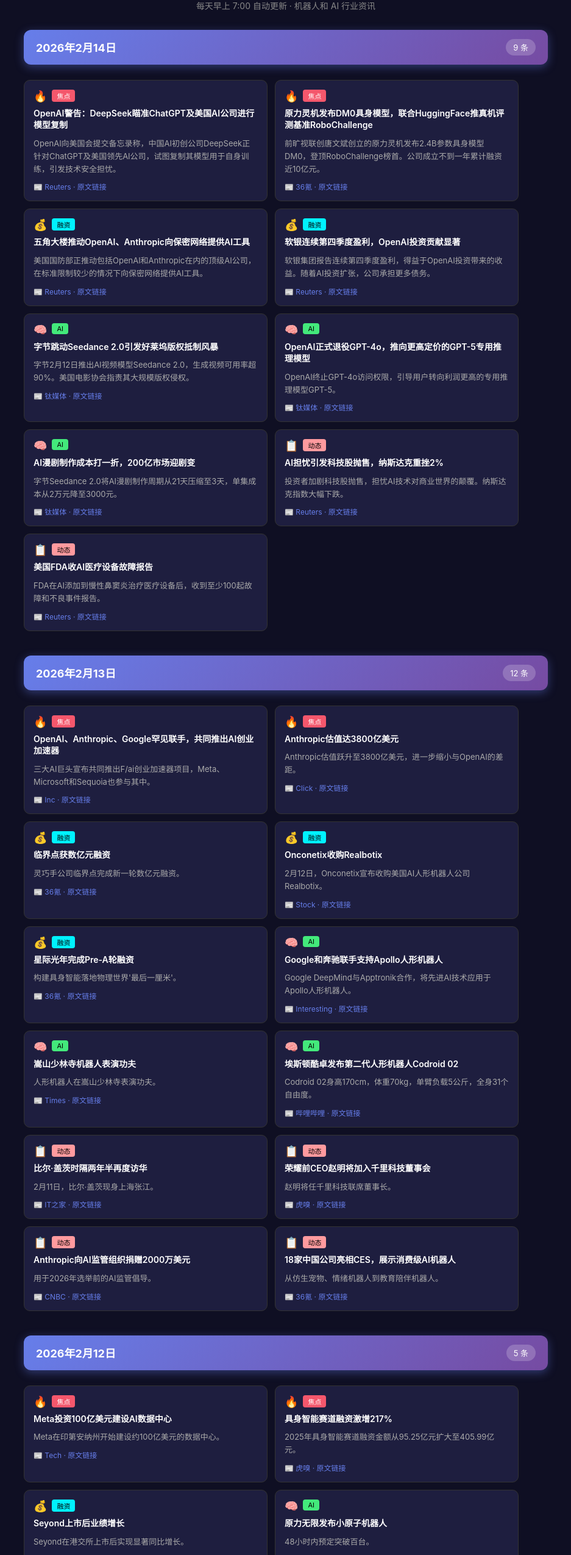
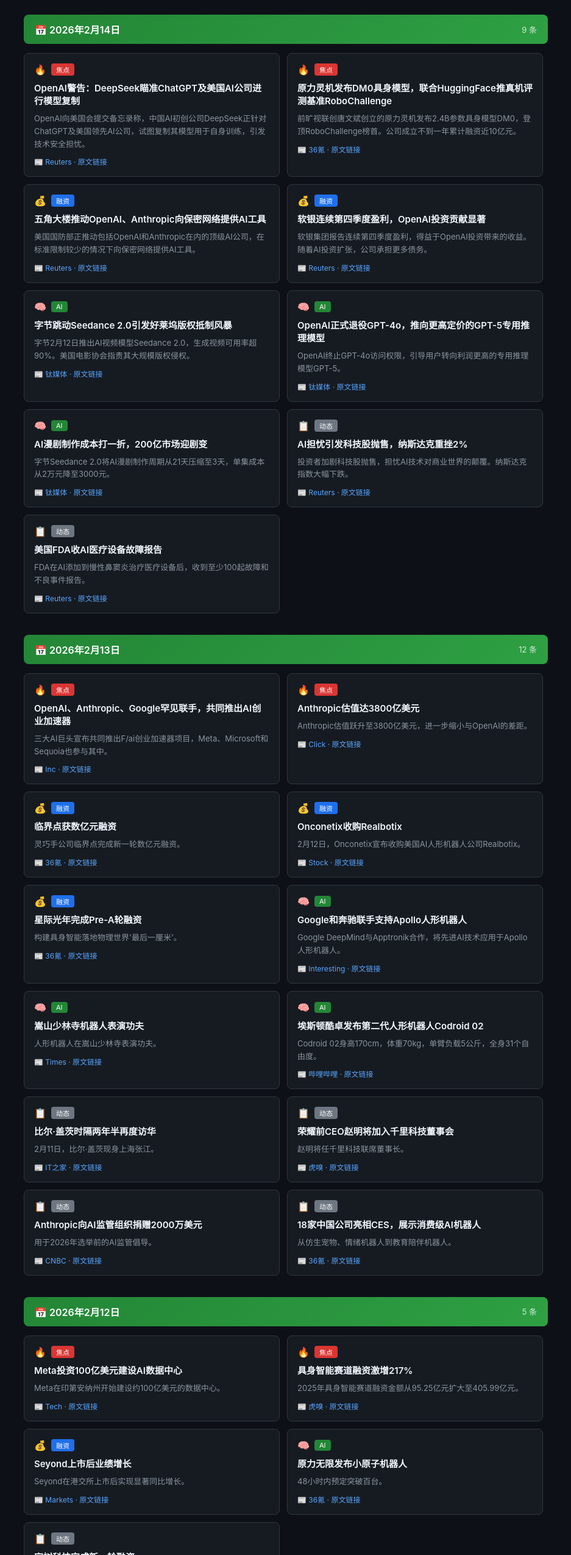
Before and after one commit to howardrock88/daily_brief, a plain HTML site: page index.html in a window 1280 px wide. Shown: the part 94-2644 px from the top of the page at 61% size, without its empty margins (171-1108 px from the left). Drawn offline with Linux system fonts and the light colour scheme.

Commit message:
Improve UI: GitHub dark style, larger titles

```diff
--- a/index.html
+++ b/index.html
@@ -5,30 +5,32 @@
     <meta name="viewport" content="width=device-width, initial-scale=1.0">
     <title>大蒜粒机研所行业早报</title>
     <style>
-        * { box-sizing: border-box; }
-        body { font-family: -apple-system, BlinkMacSystemFont, "Segoe UI", Roboto, sans-serif; max-width: 900px; margin: 0 auto; padding: 20px; background: #0f0f23; min-height: 100vh; color: #fff; }
-        h1 { text-align: center; color: #fff; font-size: 28px; margin-bottom: 10px; }
-        .subtitle { text-align: center; color: #888; margin-bottom: 30px; font-size: 14px; }
-        .day-section { margin-bottom: 30px; }
-        .day-header { background: linear-gradient(135deg, #667eea 0%, #764ba2 100%); padding: 15px 20px; border-radius: 12px; margin-bottom: 15px; cursor: pointer; display: flex; justify-content: space-between; align-items: center; box-shadow: 0 4px 15px rgba(102, 126, 234, 0.4); }
-        .day-header h2 { margin: 0; font-size: 18px; color: #fff; }
-        .day-header .stats { background: rgba(255,255,255,0.2); padding: 4px 12px; border-radius: 20px; font-size: 13px; }
-        .cards { display: flex; flex-wrap: wrap; gap: 12px; padding: 10px 0; }
-        .card { background: #1e1e3f; border-radius: 10px; padding: 15px; flex: 1 1 280px; max-width: 400px; border: 1px solid #333; }
-        .card:hover { background: #2a2a5a; }
-        .card-header { display: flex; align-items: flex-start; margin-bottom: 8px; }
-        .card-icon { font-size: 18px; margin-right: 8px; }
-        .card-title { font-weight: 600; font-size: 14px; color: #fff; line-height: 1.4; }
-        .card-desc { font-size: 13px; color: #aaa; line-height: 1.6; margin: 10px 0; }
-        .card-source { font-size: 12px; color: #667eea; }
-        .card-source a { color: #667eea; text-decoration: none; }
-        .section-tag { display: inline-block; padding: 2px 8px; border-radius: 4px; font-size: 11px; margin-right: 8px; background: #444; }
-        .tag-focus { background: #f5576c; }
-        .tag-funding { background: #00f2fe; color: #000; }
-        .tag-tech { background: #43e97b; color: #000; }
-        .tag-robotics { background: #fee140; color: #000; }
-        .tag-ai_hardware { background: #fbc2eb; color: #000; }
-        .tag-news { background: #ff9a9e; color: #000; }
+        * { box-sizing: border-box; margin: 0; padding: 0; }
+        body { font-family: -apple-system, BlinkMacSystemFont, "Segoe UI", Roboto, sans-serif; max-width: 900px; margin: 0 auto; padding: 20px; background: #0d1117; min-height: 100vh; color: #e6edf3; }
+        h1 { text-align: center; font-size: 28px; margin-bottom: 8px; color: #f0f6fc; }
+        .subtitle { text-align: center; color: #8b949e; margin-bottom: 30px; font-size: 14px; }
+        .day-section { margin-bottom: 35px; }
+        .day-header { background: linear-gradient(135deg, #238636 0%, #2ea043 100%); padding: 12px 18px; border-radius: 8px; margin-bottom: 15px; display: flex; justify-content: space-between; align-items: center; }
+        .day-header h2 { font-size: 16px; color: #fff; font-weight: 600; }
+        .day-header .stats { font-size: 13px; color: rgba(255,255,255,0.8); }
+        .cards { display: flex; flex-wrap: wrap; gap: 12px; }
+        .card { background: #161b22; border: 1px solid #30363d; border-radius: 8px; padding: 16px; flex: 1 1 280px; max-width: 420px; }
+        .card:hover { border-color: #58a6ff; background: #1c2128; }
+        .card-top { display: flex; align-items: center; margin-bottom: 10px; }
+        .card-icon { font-size: 16px; margin-right: 8px; }
+        .section-tag { font-size: 11px; padding: 2px 8px; border-radius: 4px; background: #21262d; color: #c9d1d9; }
+        .tag-focus { background: #da3633; color: #fff; }
+        .tag-funding { background: #1f6feb; color: #fff; }
+        .tag-tech { background: #238636; color: #fff; }
+        .tag-robotics { background: #a371f7; color: #fff; }
+        .tag-ai_hardware { background: #d29922; color: #fff; }
+        .tag-news { background: #6e7681; color: #fff; }
+        .card-title { font-size: 15px; font-weight: 600; color: #f0f6fc; line-height: 1.4; margin-bottom: 8px; }
+        .card-desc { font-size: 13px; color: #8b949e; line-height: 1.6; margin-bottom: 10px; }
+        .card-source { font-size: 12px; color: #58a6ff; }
+        .card-source a { color: #58a6ff; text-decoration: none; }
+        .card-source a:hover { text-decoration: underline; }
+        .divider { height: 1px; background: #30363d; margin: 15px 0; }
     </style>
 </head>
 <body>
@@ -36,12 +38,12 @@
     <p class="subtitle">每天早上 7:00 自动更新 · 机器人和 AI 行业资讯</p>
     <div class="day-section">
         <div class="day-header">
-            <h2>2026年2月14日</h2>
+            <h2>📅 2026年2月14日</h2>
             <span class="stats">9 条</span>
         </div>
         <div class="cards">
             <div class="card">
-                <div class="card-header">
+                <div class="card-top">
                     <span class="card-icon">🔥</span>
                     <span class="section-tag tag-focus">焦点</span>
                 </div>
@@ -50,7 +52,7 @@
                 <div class="card-source">📰 Reuters · <a href="https://www.reuters.com/technology/artificial-intelligence/openai-warns-chinese-ai-startup-deepseek-targeting-chatgpt-2026-02-13/" target="_blank">原文链接</a></div>
             </div>
             <div class="card">
-                <div class="card-header">
+                <div class="card-top">
                     <span class="card-icon">🔥</span>
                     <span class="section-tag tag-focus">焦点</span>
                 </div>
@@ -59,7 +61,7 @@
                 <div class="card-source">📰 36氪 · <a href="https://36kr.com/p/3681608747609988" target="_blank">原文链接</a></div>
             </div>
             <div class="card">
-                <div class="card-header">
+                <div class="card-top">
                     <span class="card-icon">💰</span>
                     <span class="section-tag tag-funding">融资</span>
                 </div>
@@ -68,7 +70,7 @@
                 <div class="card-source">📰 Reuters · <a href="https://www.reuters.com/technology/pentagon-ai-companies-classified-networks-2026-02-12/" target="_blank">原文链接</a></div>
             </div>
             <div class="card">
-                <div class="card-header">
+                <div class="card-top">
                     <span class="card-icon">💰</span>
                     <span class="section-tag tag-funding">融资</span>
                 </div>
@@ -77,7 +79,7 @@
                 <div class="card-source">📰 Reuters · <a href="https://www.reuters.com/business/softbank-group-ai-investments-2026-02-12/" target="_blank">原文链接</a></div>
             </div>
             <div class="card">
-                <div class="card-header">
+                <div class="card-top">
                     <span class="card-icon">🧠</span>
                     <span class="section-tag tag-tech">AI</span>
                 </div>
@@ -86,7 +88,7 @@
                 <div class="card-source">📰 钛媒体 · <a href="https://www.tmtpost.com/7880532.html" target="_blank">原文链接</a></div>
             </div>
             <div class="card">
-                <div class="card-header">
+                <div class="card-top">
                     <span class="card-icon">🧠</span>
                     <span class="section-tag tag-tech">AI</span>
                 </div>
@@ -95,7 +97,7 @@
                 <div class="card-source">📰 钛媒体 · <a href="https://www.tmtpost.com/7880486.html" target="_blank">原文链接</a></div>
             </div>
             <div class="card">
-                <div class="card-header">
+                <div class="card-top">
                     <span class="card-icon">🧠</span>
                     <span class="section-tag tag-tech">AI</span>
                 </div>
@@ -104,7 +106,7 @@
                 <div class="card-source">📰 钛媒体 · <a href="https://www.tmtpost.com/7880254.html" target="_blank">原文链接</a></div>
             </div>
             <div class="card">
-                <div class="card-header">
+                <div class="card-top">
                     <span class="card-icon">📋</span>
                     <span class="section-tag tag-news">动态</span>
                 </div>
@@ -113,7 +115,7 @@
                 <div class="card-source">📰 Reuters · <a href="https://www.reuters.com/markets/ai-concerns-trigger-tech-selloff-nasdaq-2026-02-13/" target="_blank">原文链接</a></div>
             </div>
             <div class="card">
-                <div class="card-header">
+                <div class="card-top">
                     <span class="card-icon">📋</span>
                     <span class="section-tag tag-news">动态</span>
                 </div>
@@ -125,12 +127,12 @@
     </div>
     <div class="day-section">
         <div class="day-header">
-            <h2>2026年2月13日</h2>
+            <h2>📅 2026年2月13日</h2>
             <span class="stats">12 条</span>
         </div>
         <div class="cards">
             <div class="card">
-                <div class="card-header">
+                <div class="card-top">
                     <span class="card-icon">🔥</span>
                     <span class="section-tag tag-focus">焦点</span>
                 </div>
@@ -139,7 +141,7 @@
                 <div class="card-source">📰 Inc · <a href="https://www.inc.com" target="_blank">原文链接</a></div>
             </div>
             <div class="card">
-                <div class="card-header">
+                <div class="card-top">
                     <span class="card-icon">🔥</span>
                     <span class="section-tag tag-focus">焦点</span>
                 </div>
@@ -148,7 +150,7 @@
                 <div class="card-source">📰 Click · <a href="on Detroit https://www.clickondetroit.com" target="_blank">原文链接</a></div>
             </div>
             <div class="card">
-                <div class="card-header">
+                <div class="card-top">
                     <span class="card-icon">💰</span>
                     <span class="section-tag tag-funding">融资</span>
                 </div>
@@ -157,7 +159,7 @@
                 <div class="card-source">📰 36氪 · <a href="https://36kr.com/p/3678179258425990" target="_blank">原文链接</a></div>
             </div>
             <div class="card">
-                <div class="card-header">
+                <div class="card-top">
                     <span class="card-icon">💰</span>
                     <span class="section-tag tag-funding">融资</span>
                 </div>
@@ -166,7 +168,7 @@
                 <div class="card-source">📰 Stock · <a href="Titan https://www.stocktitan.net/news/ai.html" target="_blank">原文链接</a></div>
             </div>
             <div class="card">
-                <div class="card-header">
+                <div class="card-top">
                     <span class="card-icon">💰</span>
                     <span class="section-tag tag-funding">融资</span>
                 </div>
@@ -175,7 +177,7 @@
                 <div class="card-source">📰 36氪 · <a href="https://36kr.com/p/3519660933962629" target="_blank">原文链接</a></div>
             </div>
             <div class="card">
-                <div class="card-header">
+                <div class="card-top">
                     <span class="card-icon">🧠</span>
                     <span class="section-tag tag-tech">AI</span>
                 </div>
@@ -184,7 +186,7 @@
                 <div class="card-source">📰 Interesting · <a href="Engineering https://www.interestingengineering.com" target="_blank">原文链接</a></div>
             </div>
             <div class="card">
-                <div class="card-header">
+                <div class="card-top">
                     <span class="card-icon">🧠</span>
                     <span class="section-tag tag-tech">AI</span>
                 </div>
@@ -193,7 +195,7 @@
                 <div class="card-source">📰 Times · <a href="of India https://timesofindia.indiatimes.com" target="_blank">原文链接</a></div>
             </div>
             <div class="card">
-                <div class="card-header">
+                <div class="card-top">
                     <span class="card-icon">🧠</span>
                     <span class="section-tag tag-tech">AI</span>
                 </div>
@@ -202,7 +204,7 @@
                 <div class="card-source">📰 哔哩哔哩 · <a href="https://www.bilibili.com" target="_blank">原文链接</a></div>
             </div>
             <div class="card">
-                <div class="card-header">
+                <div class="card-top">
                     <span class="card-icon">📋</span>
                     <span class="section-tag tag-news">动态</span>
                 </div>
@@ -211,7 +213,7 @@
                 <div class="card-source">📰 IT之家 · <a href="https://www.ithome.com" target="_blank">原文链接</a></div>
             </div>
             <div class="card">
-                <div class="card-header">
+                <div class="card-top">
                     <span class="card-icon">📋</span>
                     <span class="section-tag tag-news">动态</span>
                 </div>
@@ -220,7 +222,7 @@
                 <div class="card-source">📰 虎嗅 · <a href="https://www.huxiu.com" target="_blank">原文链接</a></div>
             </div>
             <div class="card">
-                <div class="card-header">
+                <div class="card-top">
                     <span class="card-icon">📋</span>
                     <span class="section-tag tag-news">动态</span>
                 </div>
@@ -229,7 +231,7 @@
                 <div class="card-source">📰 CNBC · <a href="https://www.cnbc.com" target="_blank">原文链接</a></div>
             </div>
             <div class="card">
-                <div class="card-header">
+                <div class="card-top">
                     <span class="card-icon">📋</span>
                     <span class="section-tag tag-news">动态</span>
                 </div>
@@ -241,12 +243,12 @@
     </div>
     <div class="day-section">
         <div class="day-header">
-            <h2>2026年2月12日</h2>
+            <h2>📅 2026年2月12日</h2>
             <span class="stats">5 条</span>
         </div>
         <div class="cards">
             <div class="card">
-                <div class="card-header">
+                <div class="card-top">
                     <span class="card-icon">🔥</span>
                     <span class="section-tag tag-focus">焦点</span>
                 </div>
@@ -255,7 +257,7 @@
                 <div class="card-source">📰 Tech · <a href="Startups https://techstartups.com" target="_blank">原文链接</a></div>
             </div>
             <div class="card">
-                <div class="card-header">
+                <div class="card-top">
                     <span class="card-icon">🔥</span>
                     <span class="section-tag tag-focus">焦点</span>
                 </div>
@@ -264,7 +266,7 @@
                 <div class="card-source">📰 虎嗅 · <a href="https://www.huxiu.com" target="_blank">原文链接</a></div>
             </div>
             <div class="card">
-                <div class="card-header">
+                <div class="card-top">
                     <span class="card-icon">💰</span>
                     <span class="section-tag tag-funding">融资</span>
                 </div>
@@ -273,7 +275,7 @@
                 <div class="card-source">📰 Markets · <a href="Insider https://markets.businessinsider.com" target="_blank">原文链接</a></div>
             </div>
             <div class="card">
-                <div class="card-header">
+                <div class="card-top">
                     <span class="card-icon">🧠</span>
                     <span class="section-tag tag-tech">AI</span>
                 </div>
@@ -282,7 +284,7 @@
                 <div class="card-source">📰 36氪 · <a href="https://36kr.com" target="_blank">原文链接</a></div>
             </div>
             <div class="card">
-                <div class="card-header">
+                <div class="card-top">
                     <span class="card-icon">📋</span>
                     <span class="section-tag tag-news">动态</span>
                 </div>
@@ -294,12 +296,12 @@
     </div>
     <div class="day-section">
         <div class="day-header">
-            <h2>2026年2月15日</h2>
+            <h2>📅 2026年2月15日</h2>
             <span class="stats">14 条</span>
         </div>
         <div class="cards">
             <div class="card">
-                <div class="card-header">
+                <div class="card-top">
                     <span class="card-icon">🔥</span>
                     <span class="section-tag tag-focus">焦点</span>
                 </div>
@@ -308,7 +310,7 @@
                 <div class="card-source">📰 The · <a href="Verge https://www.androidheadlines.com/2026/02/google-gemini-down-outage-not-working-status.html" target="_blank">原文链接</a></div>
             </div>
             <div class="card">
-                <div class="card-header">
+                <div class="card-top">
                     <span class="card-icon">🔥</span>
                     <span class="section-tag tag-focus">焦点</span>
                 </div>
@@ -317,7 +319,7 @@
                 <div class="card-source">📰 The · <a href="Verge https://www.theverge.com | Business Insider" target="_blank">原文链接</a></div>
             </div>
             <div class="card">
-                <div class="card-header">
+                <div class="card-top">
                     <span class="card-icon">💰</span>
                     <span class="section-tag tag-funding">融资</span>
                 </div>
@@ -326,7 +328,7 @@
                 <div class="card-source">📰 Reuters · <a href="https://www.reuters.com/technology/pentagon-ai-companies-classified-networks-2026-02-12/" target="_blank">原文链接</a></div>
             </div>
             <div class="card">
-                <div class="card-header">
+                <div class="card-top">
                     <span class="card-icon">💰</span>
                     <span class="section-tag tag-funding">融资</span>
                 </div>
@@ -335,7 +337,7 @@
                 <div class="card-source">📰 钛媒体 · <a href="https://www.tmtpost.com/7880677.html" target="_blank">原文链接</a></div>
             </div>
             <div class="card">
-                <div class="card-header">
+                <div class="card-top">
                     <span class="card-icon">💰</span>
                     <span class="section-tag tag-funding">融资</span>
                 </div>
@@ -344,7 +346,7 @@
                 <div class="card-source">📰 钛媒体 · <a href="https://www.tmtpost.com/7880242.html" target="_blank">原文链接</a></div>
             </div>
             <div class="card">
-                <div class="card-header">
+                <div class="card-top">
                     <span class="card-icon">🧠</span>
                     <span class="section-tag tag-tech">AI</span>
                 </div>
@@ -353,7 +355,7 @@
                 <div class="card-source">📰 钛媒体 · <a href="https://www.tmtpost.com/7880830.html" target="_blank">原文链接</a></div>
             </div>
             <div class="card">
-                <div class="card-header">
+                <div class="card-top">
                     <span class="card-icon">🤖</span>
                     <span class="section-tag tag-robotics">机器人</span>
                 </div>
@@ -362,7 +364,7 @@
                 <div class="card-source">📰 钛媒体 · <a href="https://www.tmtpost.com/7880735.html" target="_blank">原文链接</a></div>
             </div>
             <div class="card">
-                <div class="card-header">
+                <div class="card-top">
                     <span class="card-icon">🤖</span>
                     <span class="section-tag tag-robotics">机器人</span>
                 </div>
@@ -371,7 +373,7 @@
                 <div class="card-source">📰 钛媒体 · <a href="https://www.tmtpost.com/7861689.html" target="_blank">原文链接</a></div>
             </div>
             <div class="card">
-                <div class="card-header">
+                <div class="card-top">
                     <span class="card-icon">💻</span>
                     <span class="section-tag tag-ai_hardware">AI硬件</span>
                 </div>
@@ -380,7 +382,7 @@
                 <div class="card-source">📰 钛媒体 · <a href="https://www.tmtpost.com/7880448.html" target="_blank">原文链接</a></div>
             </div>
             <div class="card">
-                <div class="card-header">
+                <div class="card-top">
                     <span class="card-icon">💻</span>
                     <span class="section-tag tag-ai_hardware">AI硬件</span>
                 </div>
@@ -389,7 +391,7 @@
                 <div class="card-source">📰 钛媒体 · <a href="https://www.tmtpost.com/7880723.html" target="_blank">原文链接</a></div>
             </div>
             <div class="card">
-                <div class="card-header">
+                <div class="card-top">
                     <span class="card-icon">💻</span>
                     <span class="section-tag tag-ai_hardware">AI硬件</span>
                 </div>
@@ -398,7 +400,7 @@
                 <div class="card-source">📰 钛媒体 · <a href="https://www.tmtpost.com/7881001.html" target="_blank">原文链接</a></div>
             </div>
             <div class="card">
-                <div class="card-header">
+                <div class="card-top">
                     <span class="card-icon">📋</span>
                     <span class="section-tag tag-news">动态</span>
                 </div>
@@ -407,7 +409,7 @@
                 <div class="card-source">📰 CNBC · <a href="https://www.cnbc.com/2026/02/14/new-china-ai-models-alibaba-bytedance-seedance-kuaishou-kling.html" target="_blank">原文链接</a></div>
             </div>
             <div class="card">
-                <div class="card-header">
+                <div class="card-top">
                     <span class="card-icon">📋</span>
                     <span class="section-tag tag-news">动态</span>
                 </div>
@@ -416,7 +418,7 @@
                 <div class="card-source">📰 钛媒体 · <a href="https://www.tmtpost.com/7878273.html" target="_blank">原文链接</a></div>
             </div>
             <div class="card">
-                <div class="card-header">
+                <div class="card-top">
                     <span class="card-icon">📋</span>
                     <span class="section-tag tag-news">动态</span>
                 </div>
```
